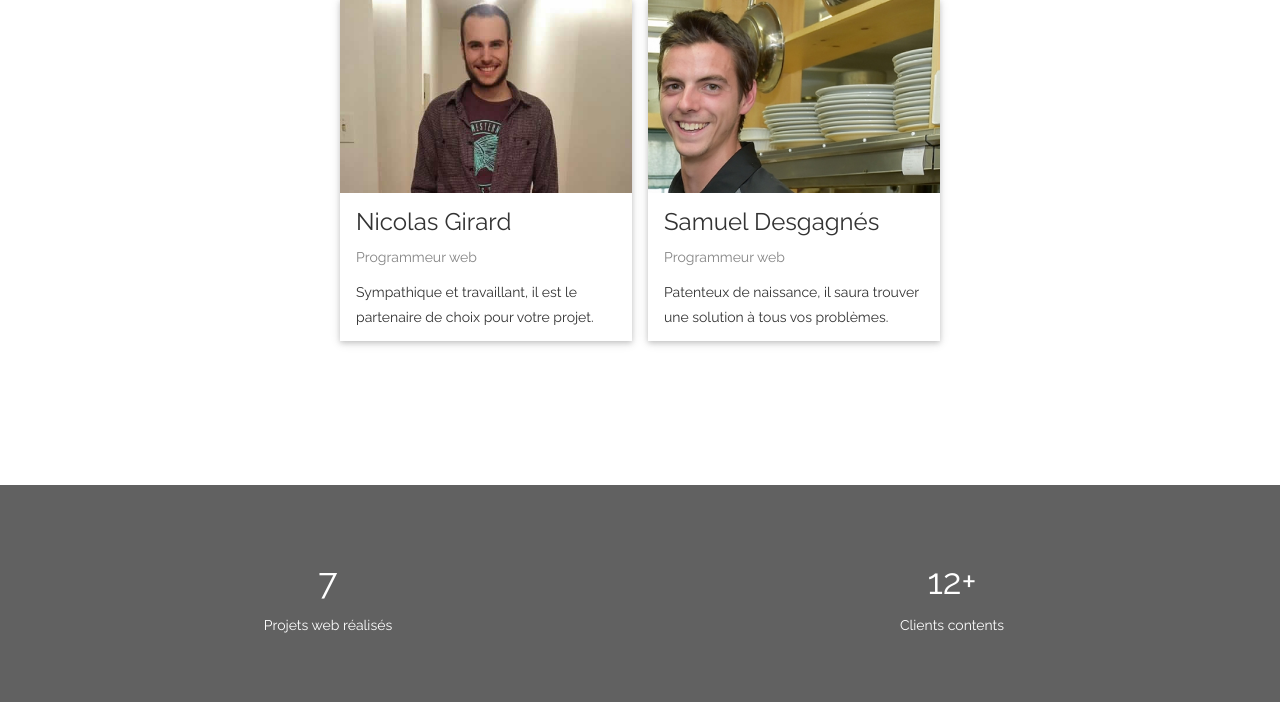
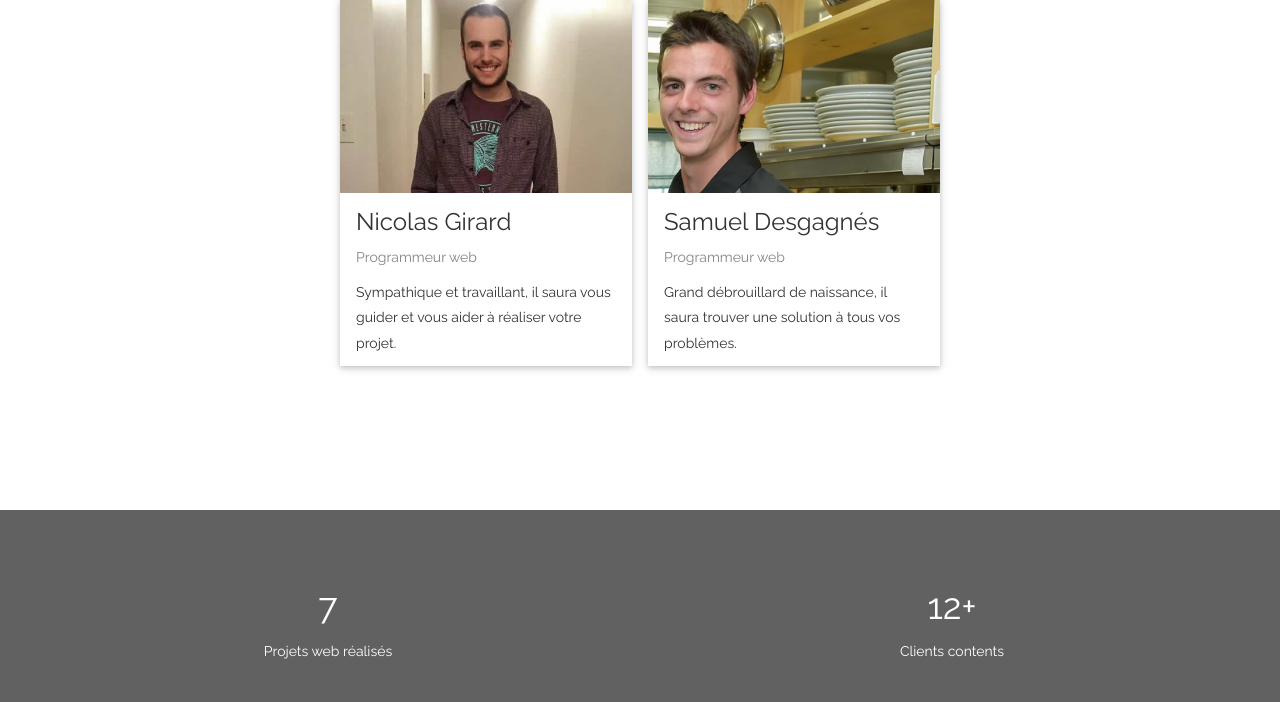
Before and after one commit to samueldesga/nsweb, a PHP site: page / in a window 1280 px wide. Shown: the part 2270-2972 px from the top of the page. Run offline with PHP 8.4, Linux system fonts and the light colour scheme; some libraries are stand-ins or nearby versions.

Commit message:
modification description

```diff
--- a/index.php
+++ b/index.php
@@ -126,7 +126,7 @@ body, html {
         <div class="ccw-container">
           <h3>Nicolas Girard</h3>
           <p class="ccw-opacity">Programmeur web</p>
-          <p>Sympathique et travaillant, il est le partenaire de choix pour votre projet.</p>
+          <p>Sympathique et travaillant, il saura vous guider et vous aider à réaliser votre projet.</p>
           <!--<p><button class="ccw-button ccw-light-grey ccw-block"><i class="fa fa-envelope"></i> Contact</button></p>-->
         </div>
       </div>
@@ -137,7 +137,7 @@ body, html {
         <div class="ccw-container">
           <h3>Samuel Desgagnés</h3>
           <p class="ccw-opacity">Programmeur web</p>
-          <p>Patenteux de naissance, il saura trouver une solution à tous vos problèmes.</p>
+          <p>Grand débrouillard de naissance, il saura trouver une solution à tous vos problèmes.</p>
           <!--<p><button class="ccw-button ccw-light-grey ccw-block"><i class="fa fa-envelope"></i> Contact</button></p>-->
         </div>
       </div>
```
